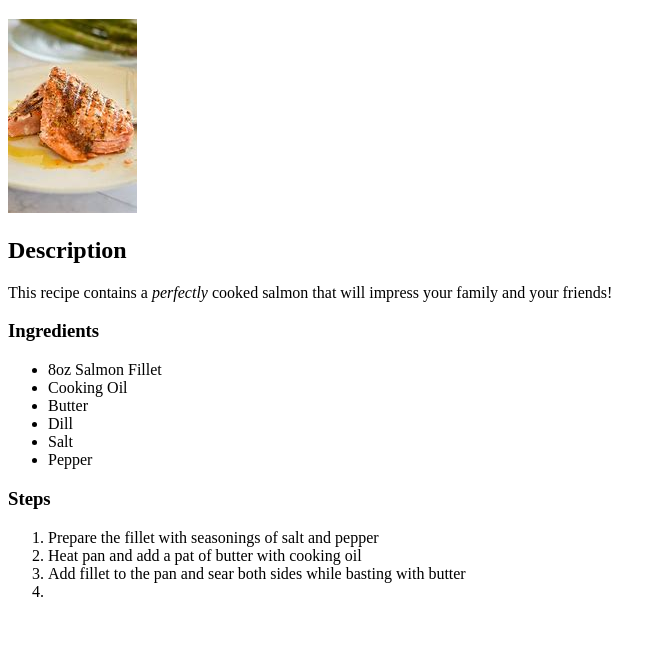
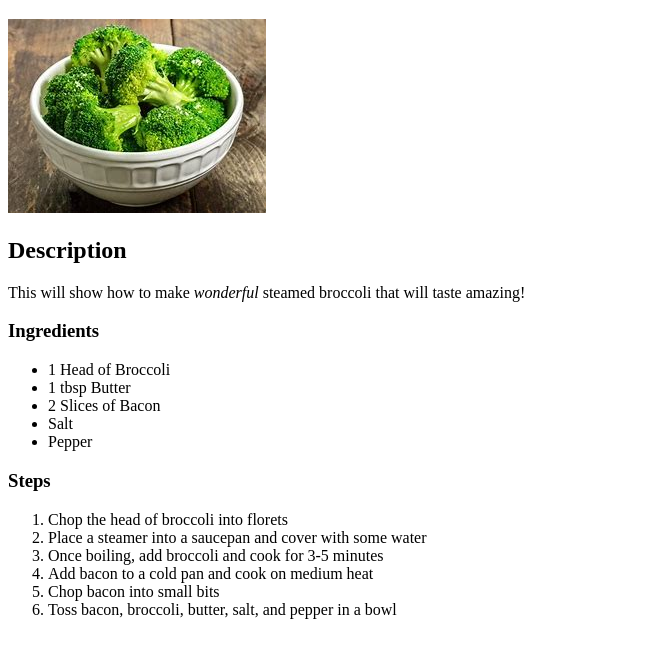
Before and after one commit to vinmart011/odin-recipies, a plain HTML site: page odin-recipies/recipes/steamed broccoli.html in a window 1280 px wide. Shown: the part 61-718 px from the top of the page, without its empty margins (0-666 px from the left). Drawn offline with Linux system fonts and the light colour scheme.

Commit message:
Updating to include proper descriptions

```diff
--- a/odin-recipies/recipes/steamed broccoli.html
+++ b/odin-recipies/recipes/steamed broccoli.html
@@ -7,28 +7,29 @@
 </head>
 <body>
     <h1>Steamed Broccoli Recipe</h1>
-    <img src="../images/salmon.jpg" />
+    <img src="../images/broccoli.jpg" />
     <h2>Description</h2>
 
-    <p>This recipe contains a <em>perfectly</em> cooked salmon
-    that will impress your family and your friends!</p>
+    <p>This will show how to make <em>wonderful</em> steamed broccoli
+    that will taste amazing!</p>
 
     <h3>Ingredients</h3>
     <ul>
-        <li>8oz Salmon Fillet</li>
-        <li>Cooking Oil</li>
-        <li>Butter</li>
-        <li>Dill</li>
+        <li>1 Head of Broccoli</li>
+        <li>1 tbsp Butter</li>
+        <li>2 Slices of Bacon</li>
         <li>Salt</li>
         <li>Pepper</li>
     </ul>
 
     <h3>Steps</h3>
     <ol>
-        <li>Prepare the fillet with seasonings of salt and pepper</li>
-        <li>Heat pan and add a pat of butter with cooking oil</li>
-        <li>Add fillet to the pan and sear both sides while basting with butter</li>
-        <li></li>
+        <li>Chop the head of broccoli into florets</li>
+        <li>Place a steamer into a saucepan and cover with some water</li>
+        <li>Once boiling, add broccoli and cook for 3-5 minutes</li>
+        <li>Add bacon to a cold pan and cook on medium heat</li>
+        <li>Chop bacon into small bits</li>
+        <li>Toss bacon, broccoli, butter, salt, and pepper in a bowl</li>
     </ol>
 
 </body>
```
